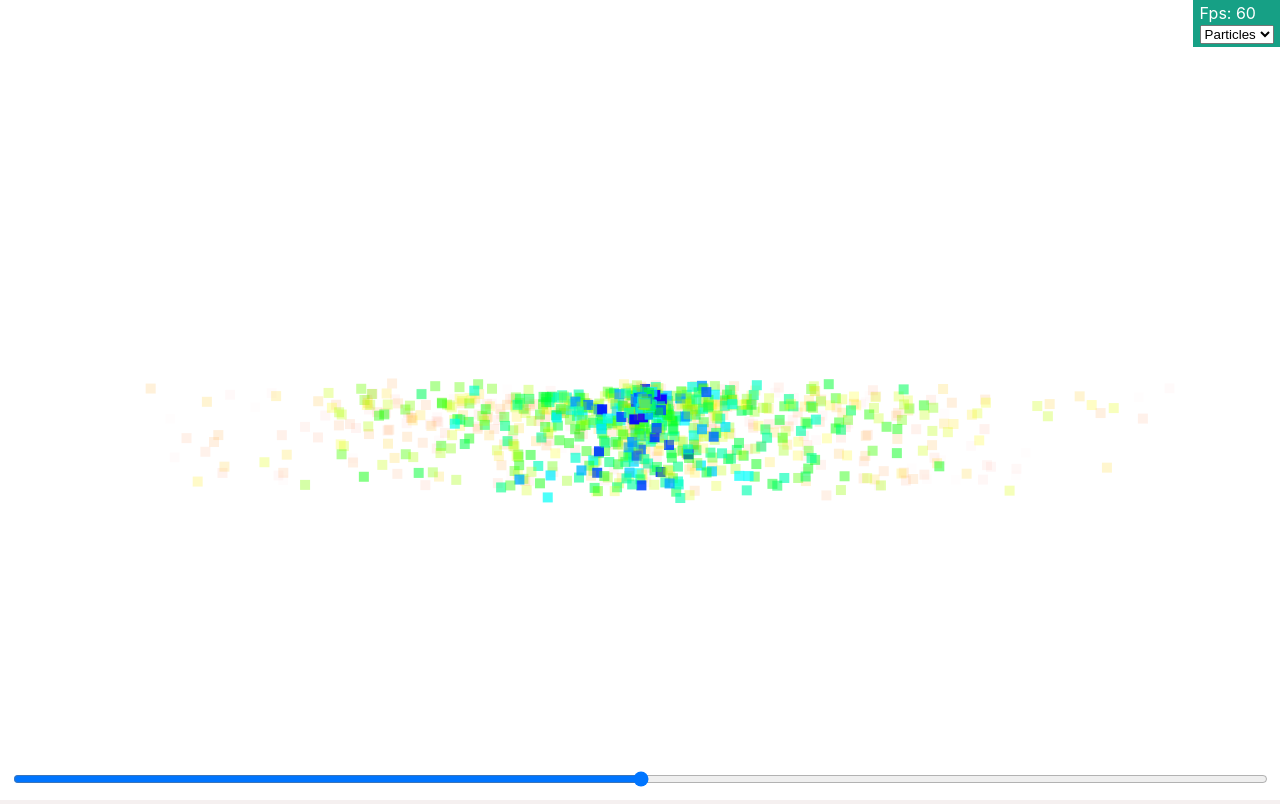
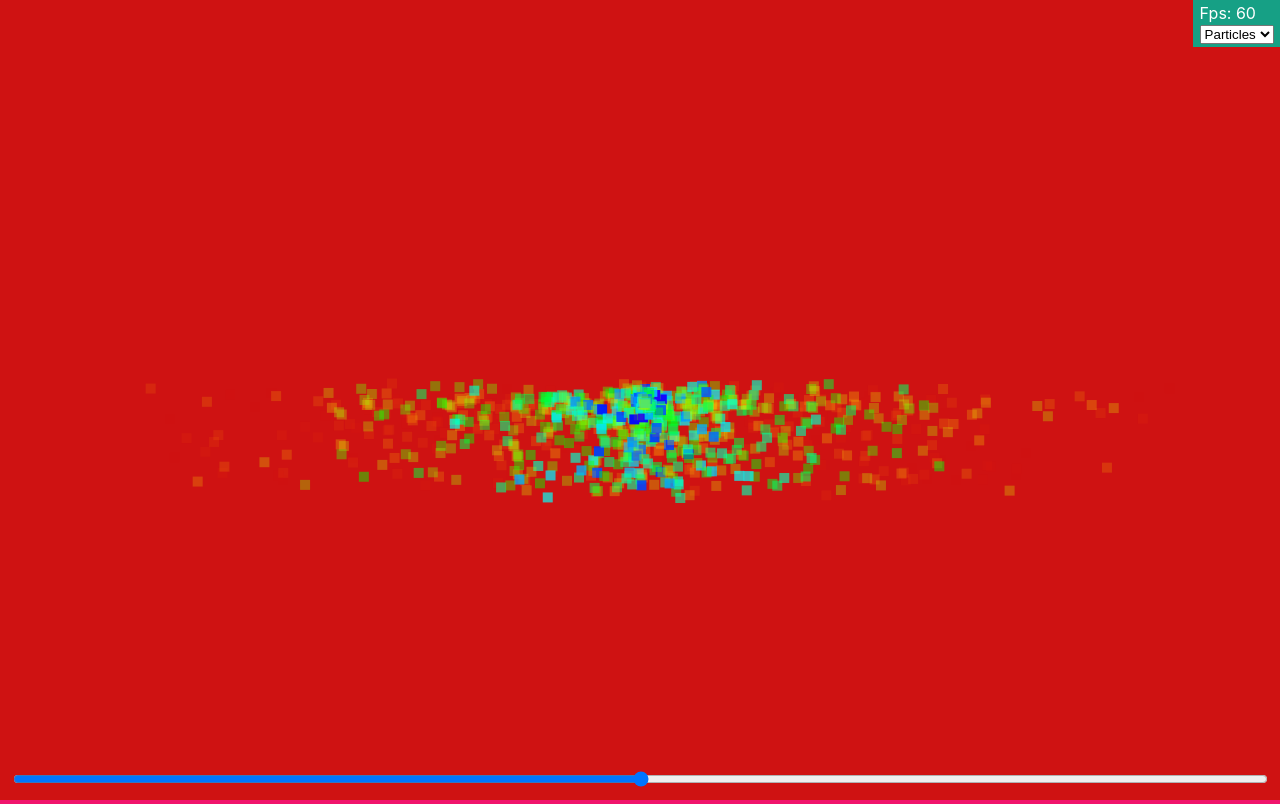
Before and after one commit to Menziess/PHP-Friender, a PHP site: page / in a window 1280 px wide. Run offline with PHP 8.4, Linux system fonts and the light colour scheme.

Commit message:
hey ik heb de achtergrond rood gemaakt!

```diff
--- a/example/index.css
+++ b/example/index.css
@@ -6,7 +6,7 @@
 
 body {
     font-family: -apple-system, BlinkMacSystemFont, 'Segoe UI', Roboto, Oxygen, Ubuntu, Cantarell, 'Open Sans', 'Helvetica Neue', sans-serif;
-    background-color: rgb(245, 240, 240);
+    background-color: rgb(240, 20, 108);
     overflow: hidden;
     margin: 0;
 }
@@ -14,7 +14,7 @@ body {
 canvas {
     width: 100vw;
     height: 100vh;
-    background: white;
+    background: rgb(207, 18, 18);
 }
 
 #menu {
```
